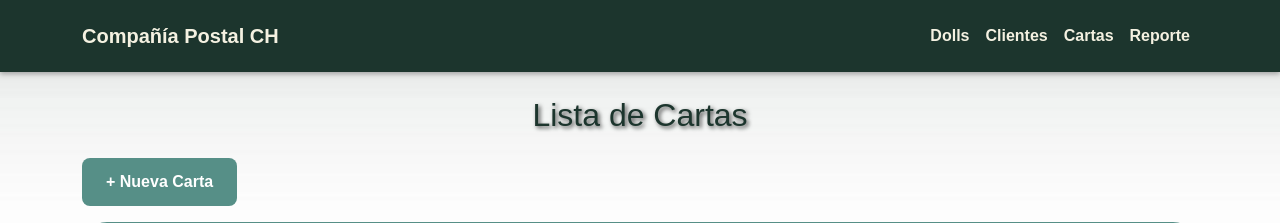
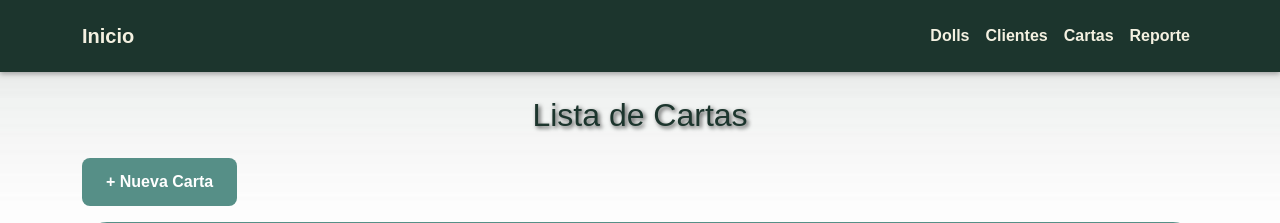
Before and after one commit to contreev/Proyecto-Auto-Memory-Dolls-Programacion-Avanzada, a Flask app: page /cartas in a window 1280 px wide. Shown: the top 223 px of the page. Run offline with Flask 3, Linux system fonts and the light colour scheme; data that the repository does not hold is empty; some libraries are stand-ins or nearby versions.

Commit message:
Corrijo codigo index.html

```diff
--- a/templates/base.html
+++ b/templates/base.html
@@ -16,7 +16,7 @@
     <!-- Barra de navegación -->
     <nav class="navbar navbar-expand-lg navbar-dark">
         <div class="container">
-            <a class="navbar-brand" href="/">Compañía Postal CH</a>
+            <a class="navbar-brand" href="/">Inicio</a>
             <button class="navbar-toggler" type="button" data-bs-toggle="collapse" data-bs-target="#navbarNav"
                 aria-controls="navbarNav" aria-expanded="false" aria-label="Alternar navegación">
                 <span class="navbar-toggler-icon"></span>
```
